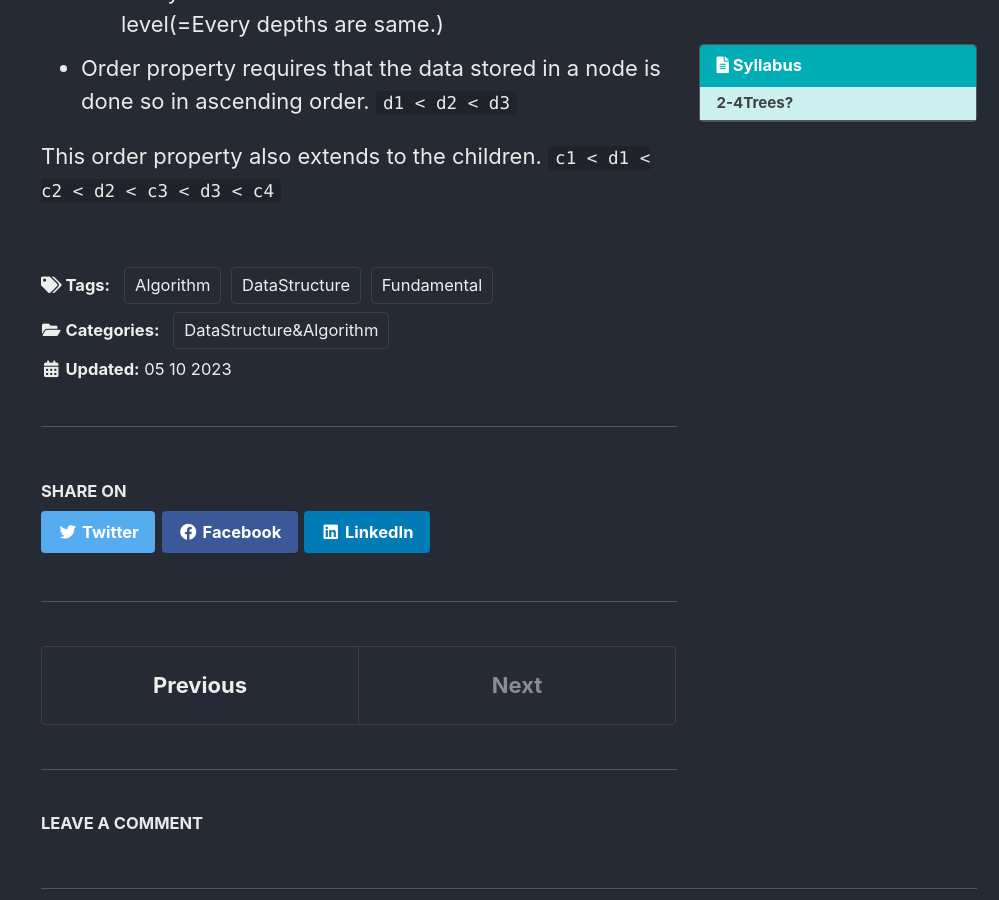
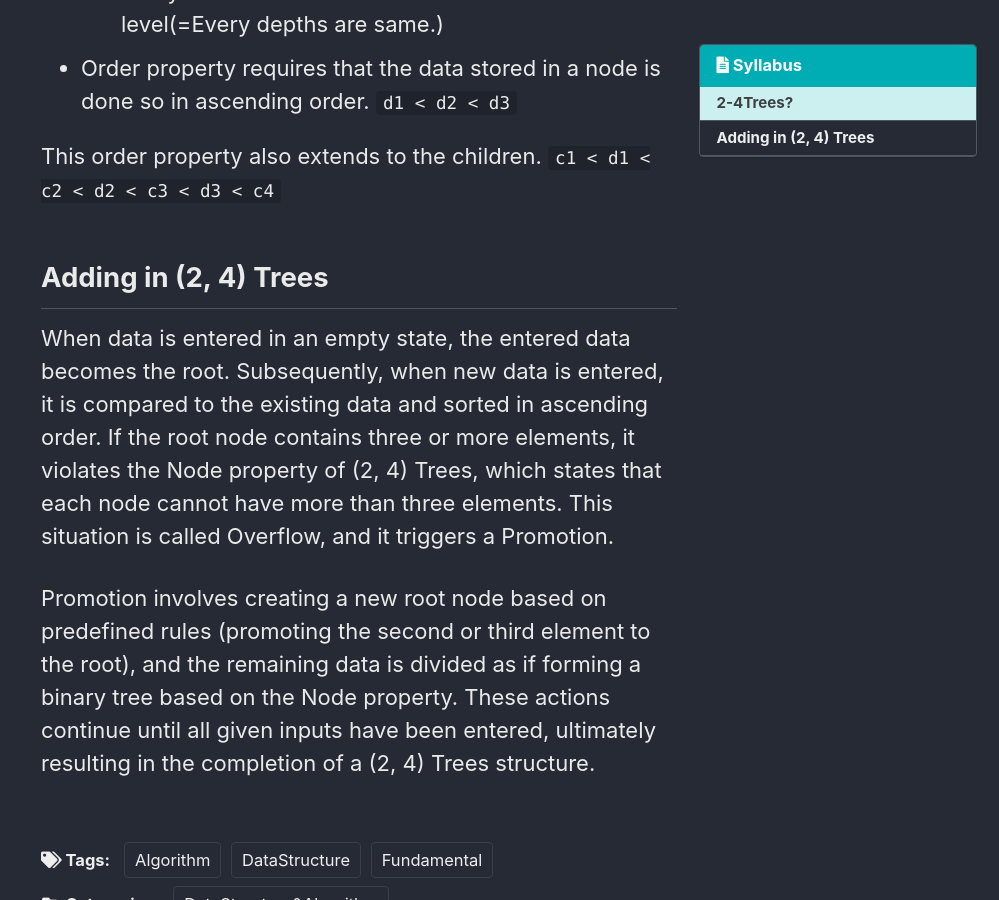
Before and after one commit to PyChanyoung/PyChanyoung.github.io, a Jekyll site: the page built from _posts/2023-05-10-2-4Trees.md, in a window 1280 px wide and 900 px high, scrolled down 728 px. Shown: the whole window, without its empty margins (281-1280 px from the left). Built offline with Jekyll 4.4.1, drawn with Linux system fonts in a browser that asks for light colours; cached includes are drawn as plain includes; some web fonts are replaced; comment, search, counter and statistics services are not loaded; some of the changed text lies outside the part shown.

Commit message:
Updated content

```diff
--- a/_posts/2023-05-10-2-4Trees.md
+++ b/_posts/2023-05-10-2-4Trees.md
@@ -24,3 +24,9 @@ author_profile: false
 
 This order property also extends to the children.
 `c1 < d1 < c2 < d2 < c3 < d3 < c4`
+
+## Adding in (2, 4) Trees
+
+When data is entered in an empty state, the entered data becomes the root. Subsequently, when new data is entered, it is compared to the existing data and sorted in ascending order. If the root node contains three or more elements, it violates the Node property of (2, 4) Trees, which states that each node cannot have more than three elements. This situation is called Overflow, and it triggers a Promotion.
+
+Promotion involves creating a new root node based on predefined rules (promoting the second or third element to the root), and the remaining data is divided as if forming a binary tree based on the Node property. These actions continue until all given inputs have been entered, ultimately resulting in the completion of a (2, 4) Trees structure.
```
